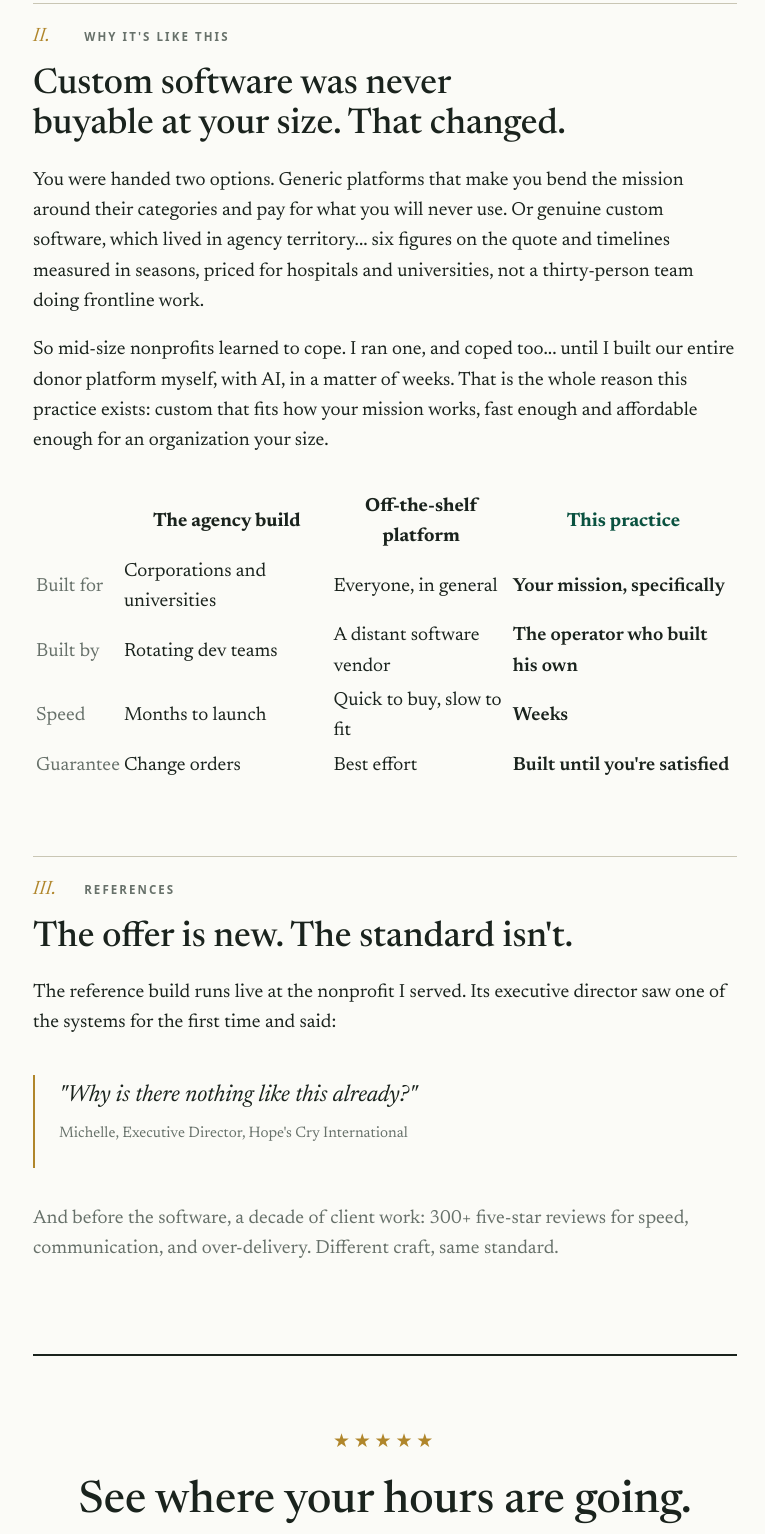
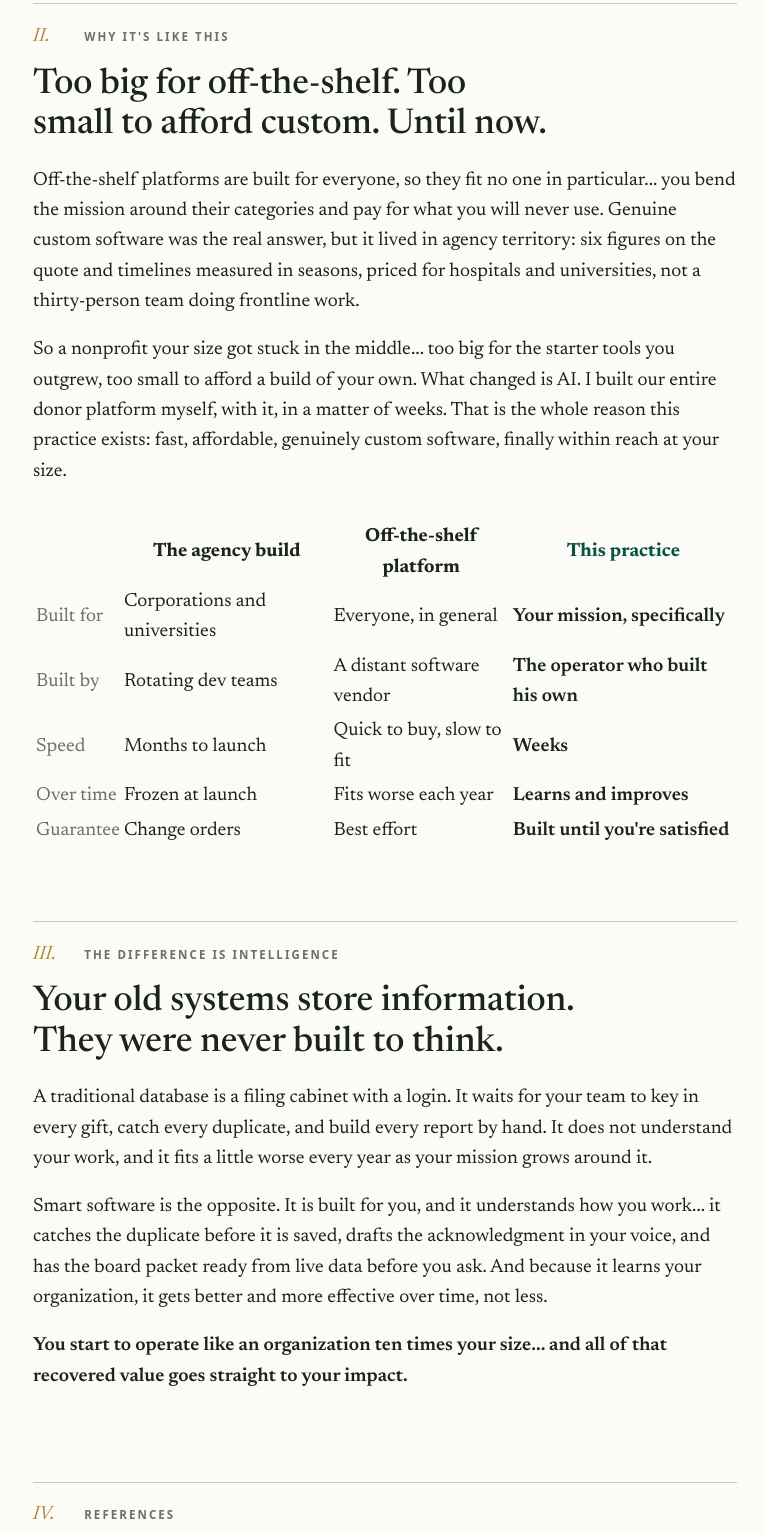
Before and after one commit to evolorone/smartorg, a plain HTML site: page index.html in a window 1280 px wide. Shown: the part 1671-3205 px from the top of the page, without its empty margins (255-1020 px from the left). Drawn offline with Linux system fonts and the light colour scheme.

Commit message:
Landing copy: gap framing + intelligence angle
- Section II reframed to 'Too big for off-the-shelf. Too small to afford custom. Until now.'
- New Section III 'The Difference Is Intelligence': old systems store data but weren't built to think; smart software is built for you AND understands how you work, and improves over time; payoff 'operate like an org 10x your size... value goes straight to your impact.'
- Added an 'Over time' table row (frozen / fits worse each year / learns and improves). References renumbered to IV.

Co-Authored-By: Claude Opus 4.8 (1M context) <noreply@anthropic.com>

```diff
--- a/index.html
+++ b/index.html
@@ -175,22 +175,31 @@ footer p { font-size:.9rem; color:var(--muted); margin:0; }
 
 <section>
   <div class="exhibit"><span class="roman">II.</span><span class="caps">Why It's Like This</span></div>
-  <h2>Custom software was never buyable at your size. That changed.</h2>
-  <p>You were handed two options. Generic platforms that make you bend the mission around their categories and pay for what you will never use. Or genuine custom software, which lived in agency territory... six figures on the quote and timelines measured in seasons, priced for hospitals and universities, not a thirty-person team doing frontline work.</p>
-  <p>So mid-size nonprofits learned to cope. I ran one, and coped too... until I built our entire donor platform myself, with AI, in a matter of weeks. That is the whole reason this practice exists: custom that fits how your mission works, fast enough and affordable enough for an organization your size.</p>
+  <h2>Too big for off-the-shelf. Too small to afford custom. Until now.</h2>
+  <p>Off-the-shelf platforms are built for everyone, so they fit no one in particular... you bend the mission around their categories and pay for what you will never use. Genuine custom software was the real answer, but it lived in agency territory: six figures on the quote and timelines measured in seasons, priced for hospitals and universities, not a thirty-person team doing frontline work.</p>
+  <p>So a nonprofit your size got stuck in the middle... too big for the starter tools you outgrew, too small to afford a build of your own. What changed is AI. I built our entire donor platform myself, with it, in a matter of weeks. That is the whole reason this practice exists: fast, affordable, genuinely custom software, finally within reach at your size.</p>
   <div style="overflow-x:auto;margin-top:2rem">
   <table style="min-width:34rem">
     <tr><th></th><th>The agency build</th><th>Off-the-shelf platform</th><th style="color:var(--green)">This practice</th></tr>
     <tr><td class="muted" style="white-space:nowrap">Built for</td><td>Corporations and universities</td><td>Everyone, in general</td><td><strong>Your mission, specifically</strong></td></tr>
     <tr><td class="muted" style="white-space:nowrap">Built by</td><td>Rotating dev teams</td><td>A distant software vendor</td><td><strong>The operator who built his own</strong></td></tr>
     <tr><td class="muted" style="white-space:nowrap">Speed</td><td>Months to launch</td><td>Quick to buy, slow to fit</td><td><strong>Weeks</strong></td></tr>
+    <tr><td class="muted" style="white-space:nowrap">Over time</td><td>Frozen at launch</td><td>Fits worse each year</td><td><strong>Learns and improves</strong></td></tr>
     <tr><td class="muted" style="white-space:nowrap">Guarantee</td><td>Change orders</td><td>Best effort</td><td><strong>Built until you're satisfied</strong></td></tr>
   </table>
   </div>
 </section>
 
 <section>
-  <div class="exhibit"><span class="roman">III.</span><span class="caps">References</span></div>
+  <div class="exhibit"><span class="roman">III.</span><span class="caps">The Difference Is Intelligence</span></div>
+  <h2>Your old systems store information. They were never built to think.</h2>
+  <p>A traditional database is a filing cabinet with a login. It waits for your team to key in every gift, catch every duplicate, and build every report by hand. It does not understand your work, and it fits a little worse every year as your mission grows around it.</p>
+  <p>Smart software is the opposite. It is built for you, and it understands how you work... it catches the duplicate before it is saved, drafts the acknowledgment in your voice, and has the board packet ready from live data before you ask. And because it learns your organization, it gets better and more effective over time, not less.</p>
+  <p><strong>You start to operate like an organization ten times your size... and all of that recovered value goes straight to your impact.</strong></p>
+</section>
+
+<section>
+  <div class="exhibit"><span class="roman">IV.</span><span class="caps">References</span></div>
   <h2>The offer is new. The standard isn't.</h2>
   <p>The reference build runs live at the nonprofit I served. Its executive director saw one of the systems for the first time and said:</p>
   <div class="pull">
```
